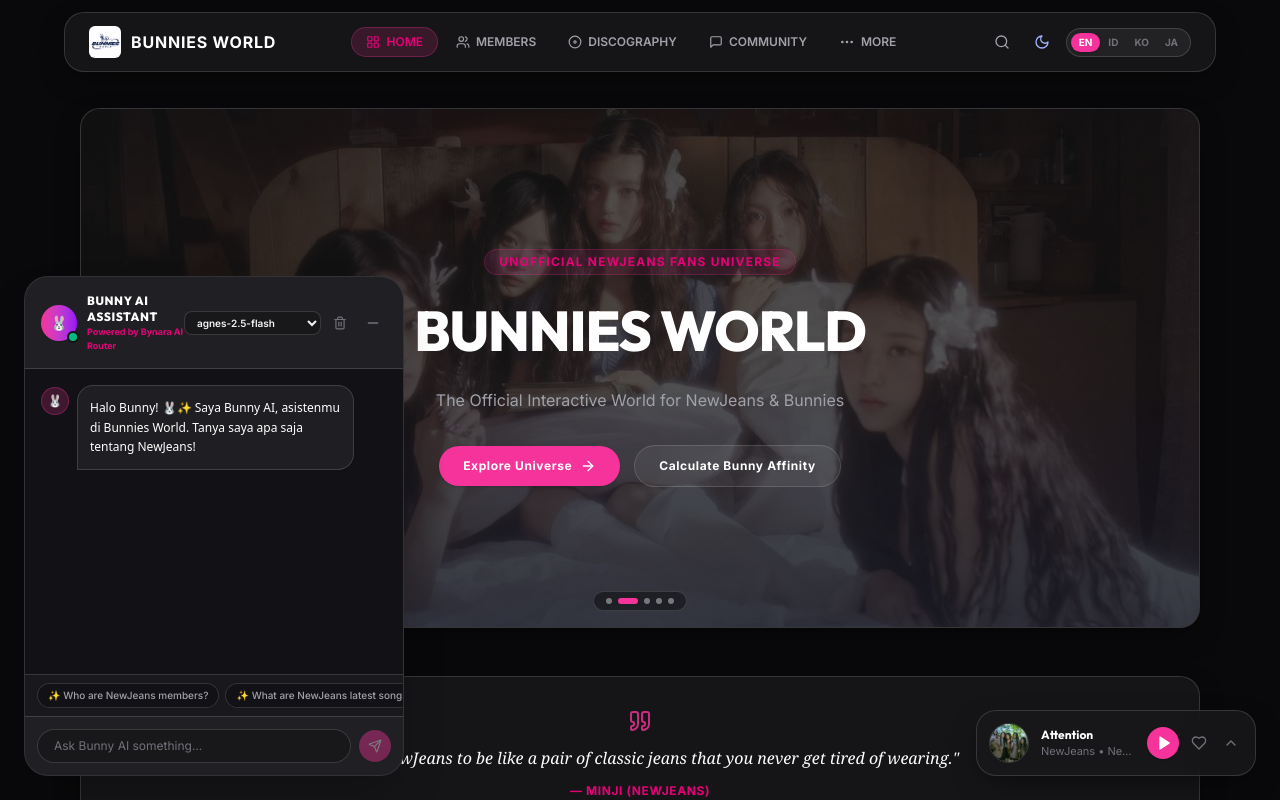
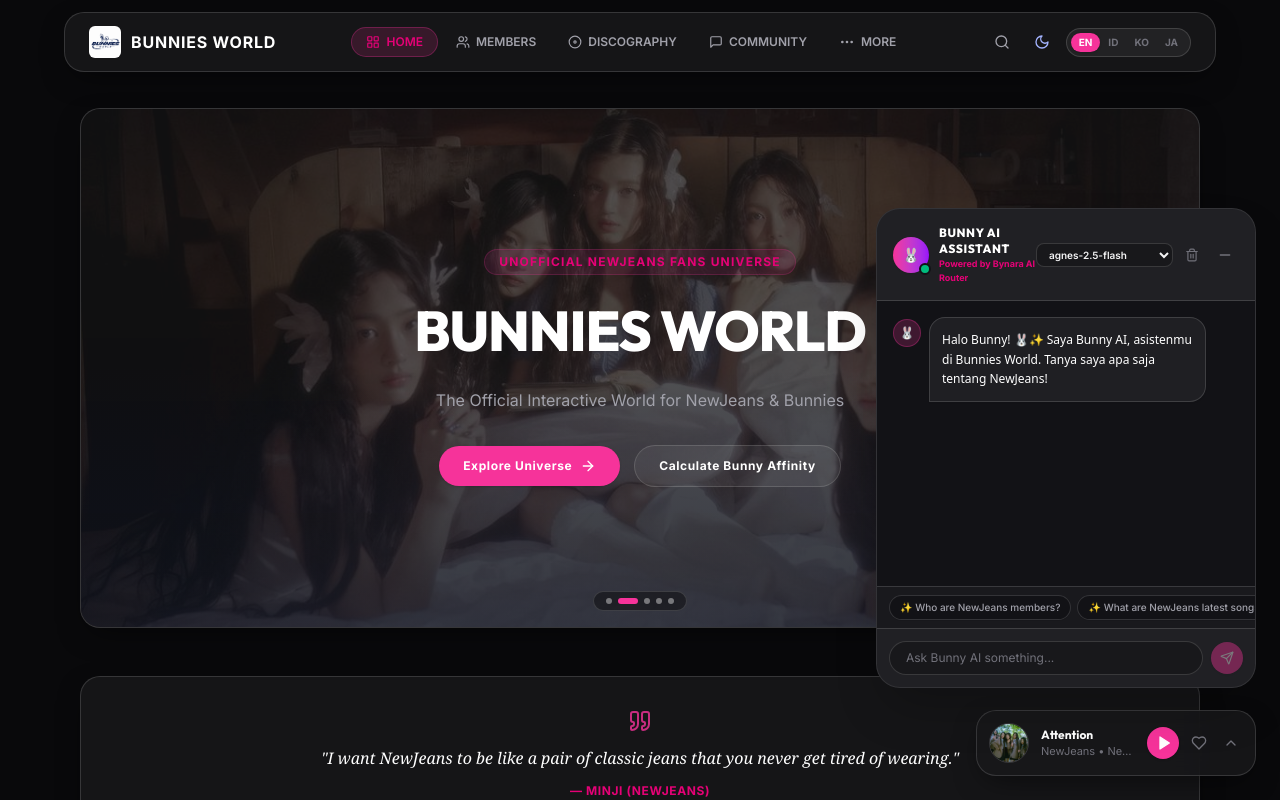
Before and after one commit to andrianbaros/bunnies-world, a React (Vite) app: page / in a window 1280 px wide. Both pictures are taken after a click on the button "BUNNY AI". Shown: the top 800 px of the page. Built offline with nearby package versions, Linux system fonts and the light colour scheme.

Commit message:
fix: relocate Bunny AI floating pill button and chat window to the RIGHT side directly above music player

```diff
--- a/src/components/common/BunniesChatbot.jsx
+++ b/src/components/common/BunniesChatbot.jsx
@@ -106,14 +106,14 @@
 
   const chatbotContent = (
     <>
-      {/* Floating Collapsed Button (Positioned cleanly above mobile bottom bar & music player) */}
+      {/* Floating Collapsed Button (Positioned on the RIGHT side, directly ABOVE music player) */}
       <AnimatePresence>
         {!isOpen && (
           <motion.div
             initial={{ scale: 0, opacity: 0 }}
             animate={{ scale: 1, opacity: 1 }}
             exit={{ scale: 0, opacity: 0 }}
-            className="fixed bottom-36 sm:bottom-6 left-4 sm:left-6 z-[99999]"
+            className="fixed bottom-36 sm:bottom-28 right-4 sm:right-6 z-[99999]"
           >
             <button
               onClick={() => setIsOpen(true)}
@@ -135,7 +135,7 @@
         )}
       </AnimatePresence>
 
-      {/* Expanded Chat Window */}
+      {/* Expanded Chat Window (Positioned on the RIGHT side, directly ABOVE music player) */}
       <AnimatePresence>
         {isOpen && (
           <motion.div
@@ -143,7 +143,7 @@
             animate={{ opacity: 1, y: 0, scale: 1 }}
             exit={{ opacity: 0, y: 40, scale: 0.95 }}
             transition={{ duration: 0.25 }}
-            className="fixed bottom-20 sm:bottom-6 left-3 sm:left-6 z-[99999] w-[calc(100%-1.5rem)] max-w-[380px] sm:w-[380px] h-[500px] max-h-[70vh] rounded-3xl border border-[var(--border-color)] bg-[var(--bg-card)] shadow-2xl flex flex-col overflow-hidden backdrop-blur-xl"
+            className="fixed bottom-36 sm:bottom-28 right-3 sm:right-6 z-[99999] w-[calc(100%-1.5rem)] max-w-[380px] sm:w-[380px] h-[480px] max-h-[65vh] rounded-3xl border border-[var(--border-color)] bg-[var(--bg-card)] shadow-2xl flex flex-col overflow-hidden backdrop-blur-xl"
           >
             {/* Header Bar */}
             <div className="p-4 bg-[var(--bg-subtle)] border-b border-[var(--border-color)] flex items-center justify-between">
```
